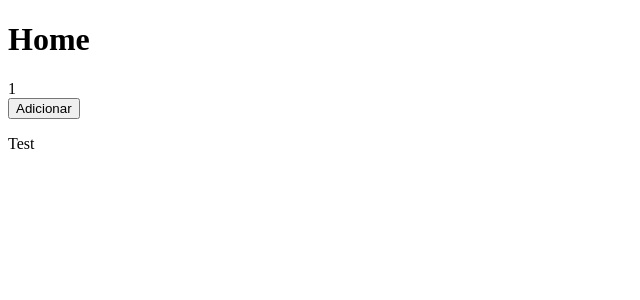
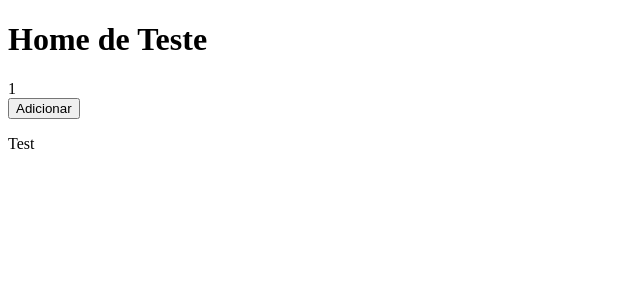
Before and after one commit to AndreMyszko/verselintegration, a Next.js app: page / in a window 1280 px wide. Shown: the top 300 px of the page, without its empty margins (0-640 px from the left). Built offline with nearby package versions, Linux system fonts and the light colour scheme.

Commit message:
primeira pagina de teste

```diff
--- a/pages/index.js
+++ b/pages/index.js
@@ -5,7 +5,7 @@ function Home(){
     return (
         //Carregamento do HTML da página está sendo feito aqui.
         <div>
-            <h1>Home</h1>
+            <h1>Home de Teste</h1>
             <Contador />
             <p>Test</p>
         </div>
```
